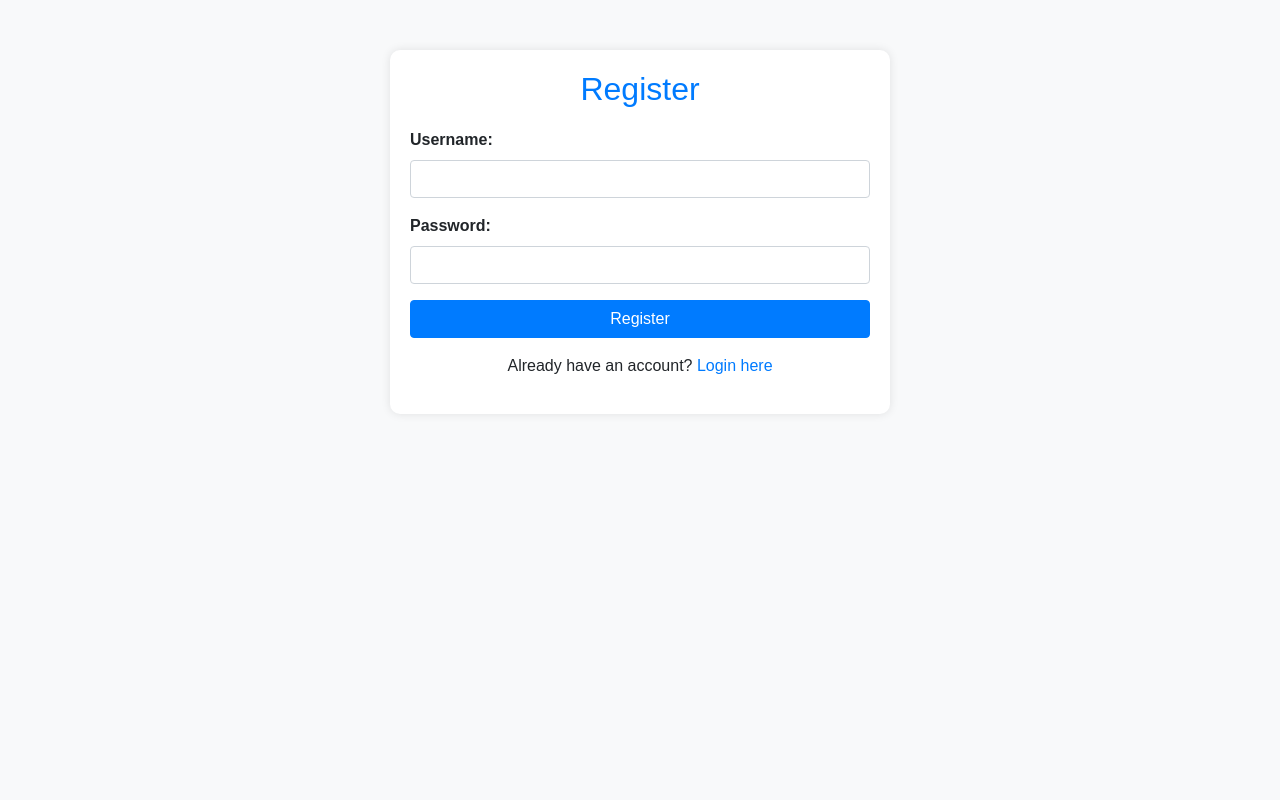
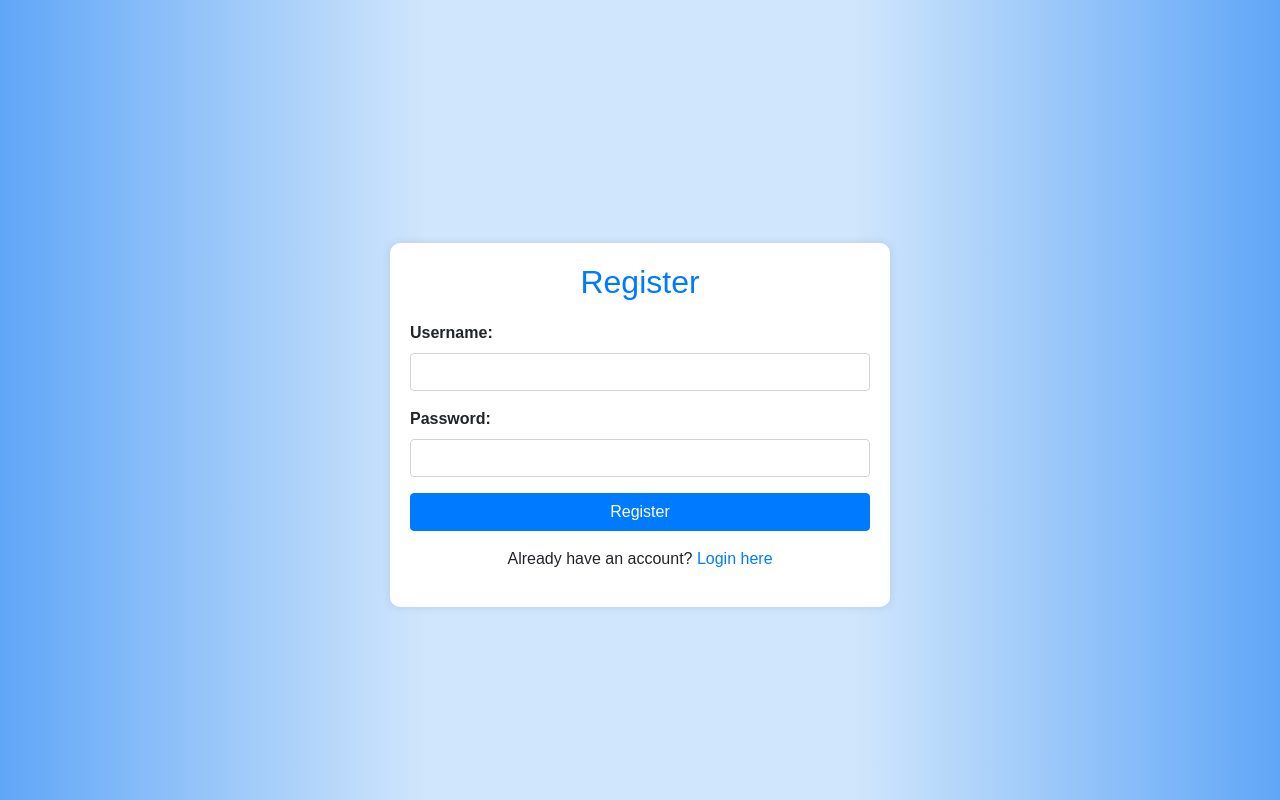
Before and after one commit to nidhi8404/calendar, a PHP site: page /register.html in a window 1280 px wide. Run offline with PHP 8.4, Linux system fonts and the light colour scheme.

Commit message:
finishing

```diff
--- a/css/style.css
+++ b/css/style.css
@@ -1,8 +1,13 @@
 /* styles.css */
 
 body {
-    background-color: #f8f9fa;
+    background: linear-gradient(to right,#60a6f7,#d0e6fc, #d0e6fc, #60a6f7);
     font-family: Arial, Helvetica, sans-serif;
+    height: 100vh;
+    margin: 0;
+    display: flex;
+    justify-content: center;
+    align-items: center;
 }
 
 .container {
```
